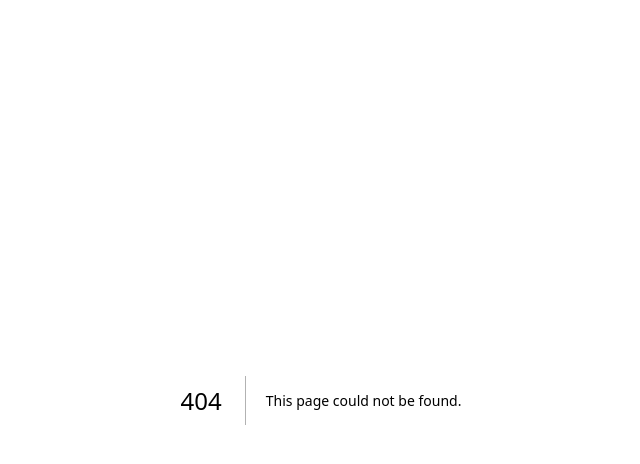
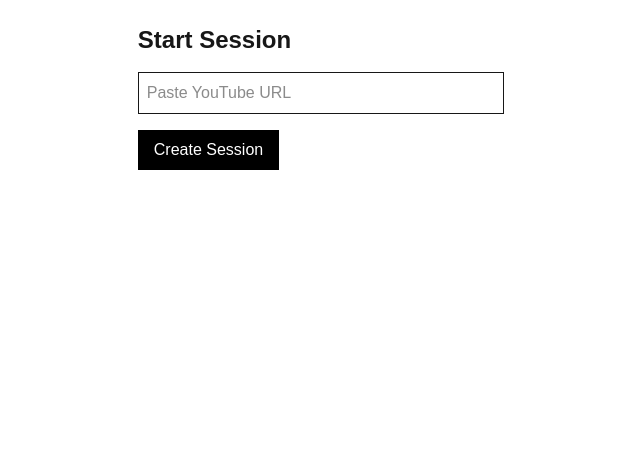
Before and after one commit to nfrimando/padelanalytics, a Next.js app: page /session/new in a window 1280 px wide. Before the commit this address had no page. Shown: the top 464 px of the page, without its empty margins (319-959 px from the left). Built offline with nearby package versions, Linux system fonts and the light colour scheme; no server answers.

Commit message:
session create

```diff
--- a/package.json
+++ b/package.json
@@ -13,6 +13,7 @@
     "next": "16.2.4",
     "react": "19.2.4",
     "react-dom": "19.2.4",
+    "react-youtube": "^10.1.0",
     "zod": "^4.3.6"
   },
   "devDependencies": {
--- /dev/null
+++ b/src/app/session/[id]/page.tsx
@@ -0,0 +1,11 @@
+export default function SessionPage({ params }: { params: { id: string } }) {
+  return (
+    <div className="p-6">
+      <h1 className="text-xl font-bold">Session: {params.id}</h1>
+
+      <p className="mt-2 text-gray-600">
+        We will build the live annotation UI here next.
+      </p>
+    </div>
+  );
+}
--- /dev/null
+++ b/src/app/session/new/page.tsx
@@ -0,0 +1,67 @@
+"use client";
+
+import { useState } from "react";
+import { useRouter } from "next/navigation";
+import { supabase } from "@/lib/supabase/client";
+
+function extractVideoId(url: string) {
+  const match = url.match(/v=([^&]+)/);
+  return match ? match[1] : null;
+}
+
+export default function NewSessionPage() {
+  const [url, setUrl] = useState("");
+  const [loading, setLoading] = useState(false);
+  const router = useRouter();
+
+  const createSession = async () => {
+    if (loading) return;
+    setLoading(true);
+    const videoId = extractVideoId(url);
+    if (!videoId) {
+      alert("Invalid YouTube URL");
+      setLoading(false);
+      return;
+    }
+
+    const { data, error } = await supabase
+      .from("sessions")
+      .insert({
+        youtube_url: url,
+        youtube_video_id: videoId,
+        status: "live",
+      })
+      .select()
+      .single();
+
+    if (error) {
+      console.error(error);
+      setLoading(false);
+      return;
+    }
+
+    router.push(`/session/${data.id}`);
+  };
+
+  return (
+    <div className="p-6 max-w-xl mx-auto">
+      <h1 className="text-2xl font-bold mb-4">Start Session</h1>
+
+      <input
+        className="border p-2 w-full"
+        placeholder="Paste YouTube URL"
+        value={url}
+        onChange={(e) => setUrl(e.target.value)}
+        disabled={loading}
+      />
+
+      <button
+        onClick={createSession}
+        className="mt-4 bg-black text-white px-4 py-2"
+        disabled={loading}
+      >
+        {loading ? "Creating..." : "Create Session"}
+      </button>
+    </div>
+  );
+}
```
Also changed, not shown: 1 other file (tests, documents, lock files or other folders).
